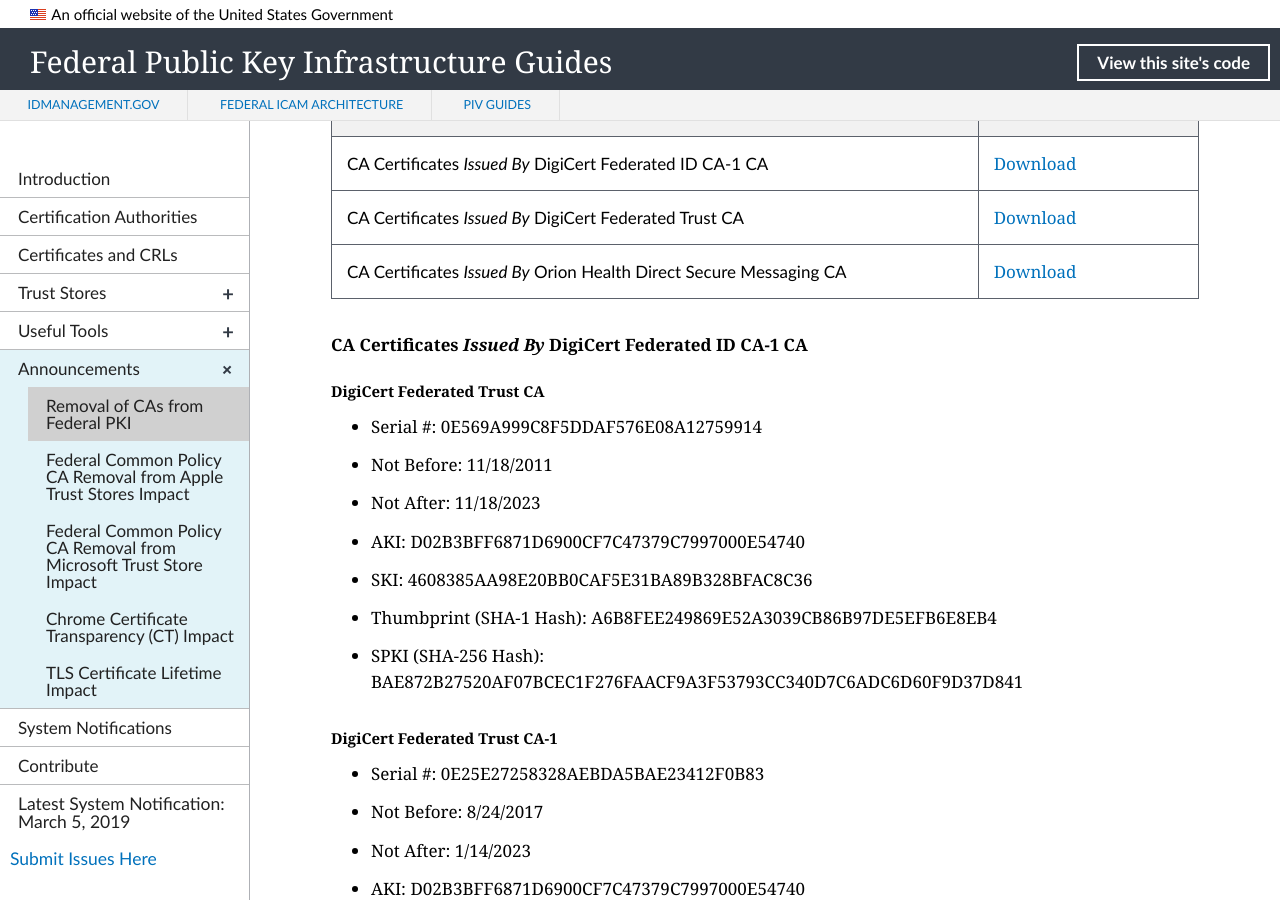
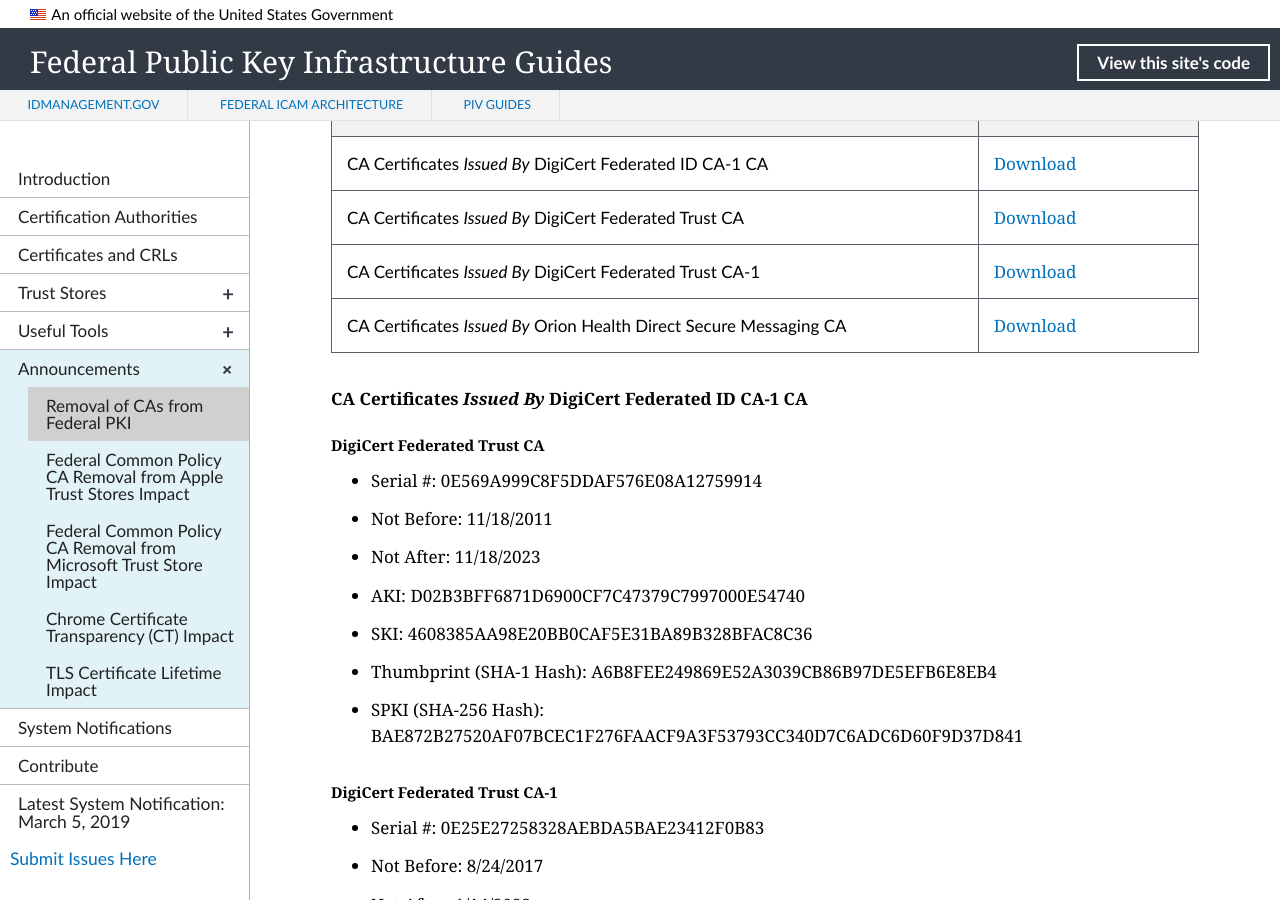
Before and after one commit to GSA/fpki-guides, a Jekyll site: the page built from _announcements/01_health_it_removal.md, in a window 1280 px wide and 900 px high, scrolled down 4451 px. Built offline with Jekyll 4.4.1, drawn with Linux system fonts in a browser that asks for light colours; nearby versions of some CDN libraries; library files that are not in the unit come from our copies.

Commit message:
Update 01_health_it_removal.md

```diff
--- a/_announcements/01_health_it_removal.md
+++ b/_announcements/01_health_it_removal.md
@@ -132,6 +132,7 @@
 ---|---|
 CA Certificates _Issued By_ DigiCert Federated ID CA-1 CA |[Download ](../../docs/issuedByDigiCertFederatedIDCA-1.pem){:target="_blank"}|
 CA Certificates _Issued By_ DigiCert Federated Trust CA |[Download ](../../docs/issuedByDigiCertFederatedTrustCA.pem){:target="_blank"}|
+CA Certificates _Issued By_ DigiCert Federated Trust CA-1 |[Download ](../../docs/issuedByDigiCertFederatedTrustCA-1.pem){:target="_blank"}|
 CA Certificates _Issued By_ Orion Health Direct Secure Messaging CA |[Download ](../../docs/issuedByOrionHealthDirectSecureMessagingCA.pem){:target="_blank"}|
 
 #### CA Certificates _Issued By_ DigiCert Federated ID CA-1 CA
```
